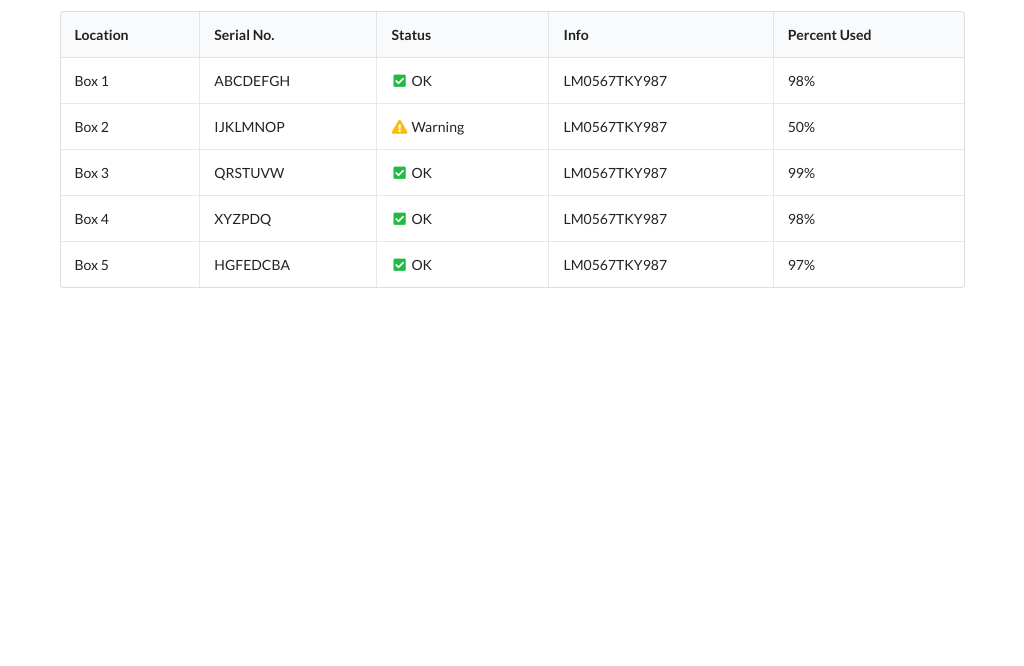
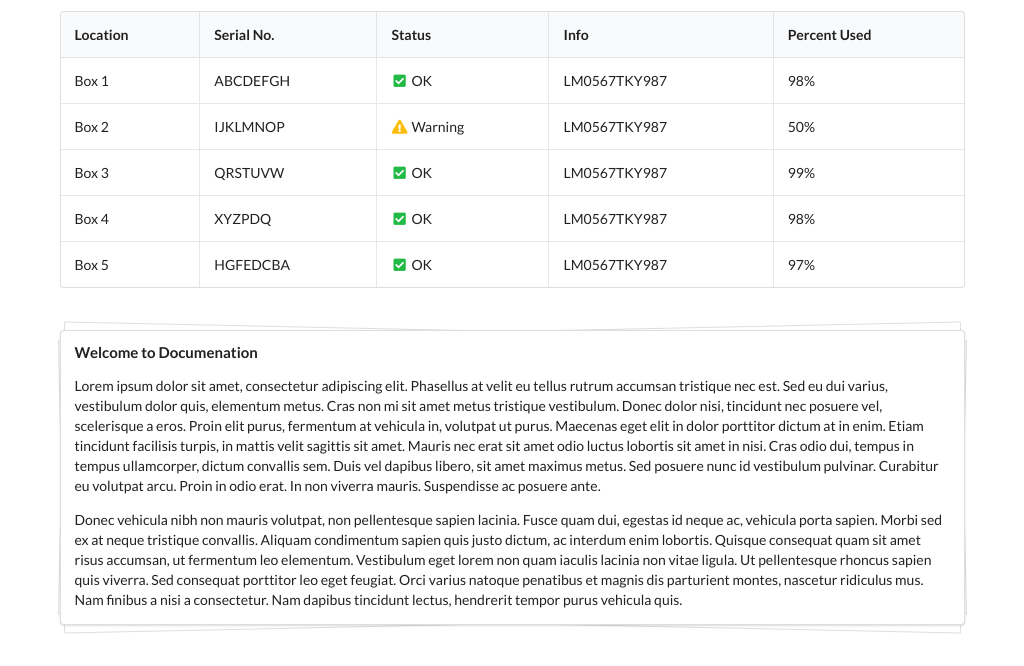
Before and after one commit to tfbirk/semantic-ui-app, an Electron app: page index.html in a window 1024 px wide. Both pictures are taken after a click on the button "Documentation". Shown: the part 134-800 px from the top of the page. Drawn offline with nearby package versions, Linux system fonts and the light colour scheme.

Commit message:
add documentation and visbility toggle

```diff
--- a/app.js
+++ b/app.js
@@ -39,3 +39,16 @@ function changeClickMeText()
         btn.innerHTML = "<i class=\"warning icon\"></i>"
     }
 }
+
+function toggleDocumentation()
+{
+    var docs = document.getElementById("docs")
+    if (docs.style.display == "none")
+    {
+        docs.style.display = "block"
+    }
+    else
+    {
+        docs.style.display = "none"
+    }
+}
--- a/index.html
+++ b/index.html
@@ -13,7 +13,7 @@
                 <button id="action-btn" class="ui teal button" onclick="action()">Action</button>
                 <button id="button" class="ui teal button" onclick="changeClickMeText()"><i class="help icon"></i></button>
                 <button id="click-me-btn" onclick="changeBtnText()" class="ui teal button">Click Me</button>
-                <button id="doc-btn" class="ui button">Documentation</button>
+                <button id="doc-btn" class="ui button" onclick="toggleDocumentation()">Documentation</button>
 
                 <p></p>
                 <i id="star" class="huge yellow star icon" style="display:none"></i>
@@ -64,6 +64,13 @@
                     </tr>
                 </tbody>
                 </table>
+
+                <div id="docs" class="ui piled segment" style="display:none">
+                    <h4 class="ui header">Welcome to Documenation</h4>
+                    <p>Lorem ipsum dolor sit amet, consectetur adipiscing elit. Phasellus at velit eu tellus rutrum accumsan tristique nec est. Sed eu dui varius, vestibulum dolor quis, elementum metus. Cras non mi sit amet metus tristique vestibulum. Donec dolor nisi, tincidunt nec posuere vel, scelerisque a eros. Proin elit purus, fermentum at vehicula in, volutpat ut purus. Maecenas eget elit in dolor porttitor dictum at in enim. Etiam tincidunt facilisis turpis, in mattis velit sagittis sit amet. Mauris nec erat sit amet odio luctus lobortis sit amet in nisi. Cras odio dui, tempus in tempus ullamcorper, dictum convallis sem. Duis vel dapibus libero, sit amet maximus metus. Sed posuere nunc id vestibulum pulvinar. Curabitur eu volutpat arcu. Proin in odio erat. In non viverra mauris. Suspendisse ac posuere ante.</p>
+
+                    <p>Donec vehicula nibh non mauris volutpat, non pellentesque sapien lacinia. Fusce quam dui, egestas id neque ac, vehicula porta sapien. Morbi sed ex at neque tristique convallis. Aliquam condimentum sapien quis justo dictum, ac interdum enim lobortis. Quisque consequat quam sit amet risus accumsan, ut fermentum leo elementum. Vestibulum eget lorem non quam iaculis lacinia non vitae ligula. Ut pellentesque rhoncus sapien quis viverra. Sed consequat porttitor leo eget feugiat. Orci varius natoque penatibus et magnis dis parturient montes, nascetur ridiculus mus. Nam finibus a nisi a consectetur. Nam dapibus tincidunt lectus, hendrerit tempor purus vehicula quis.</p>
+                </div>
             </div>
         </div>
     </body>
```
